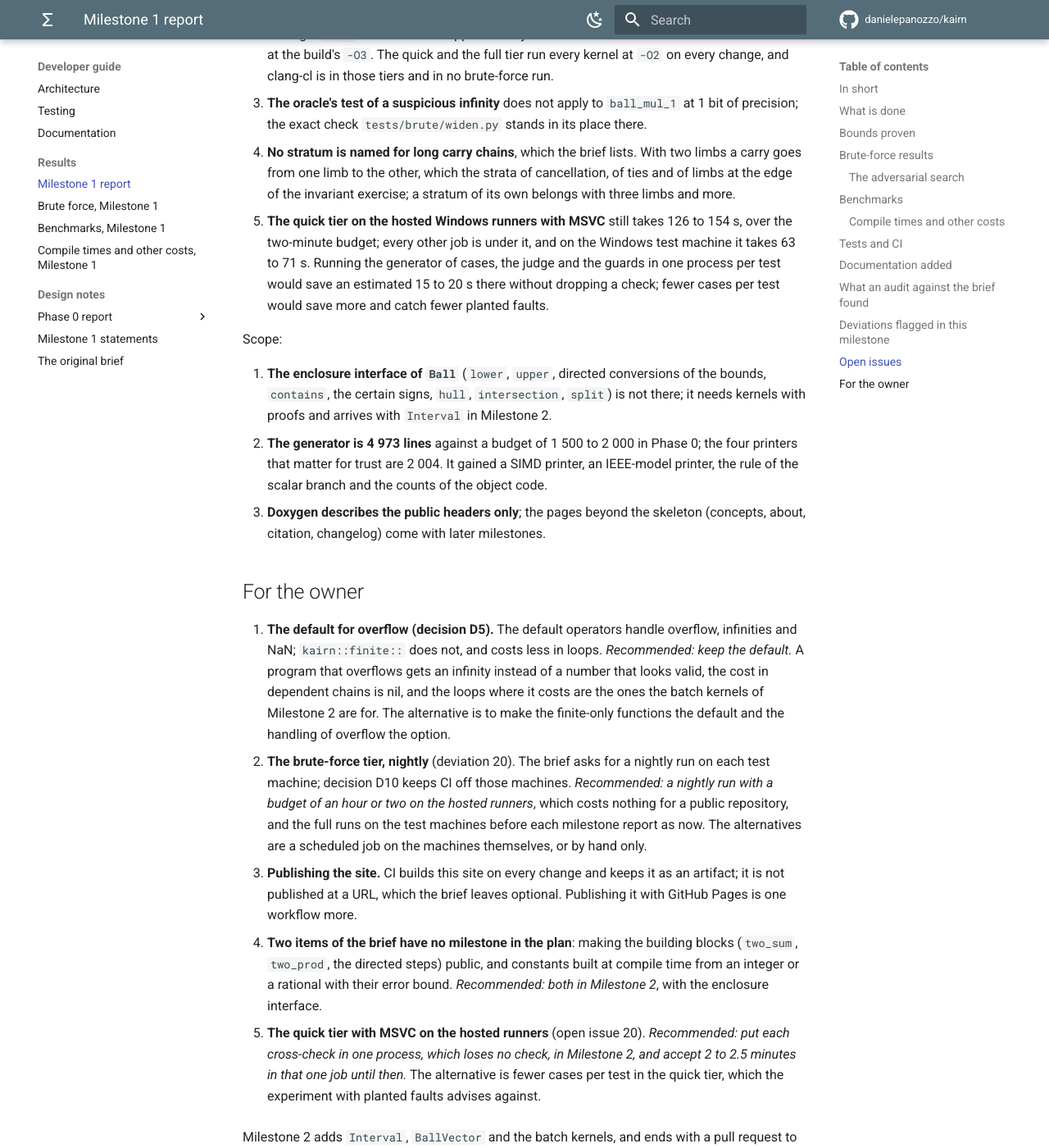
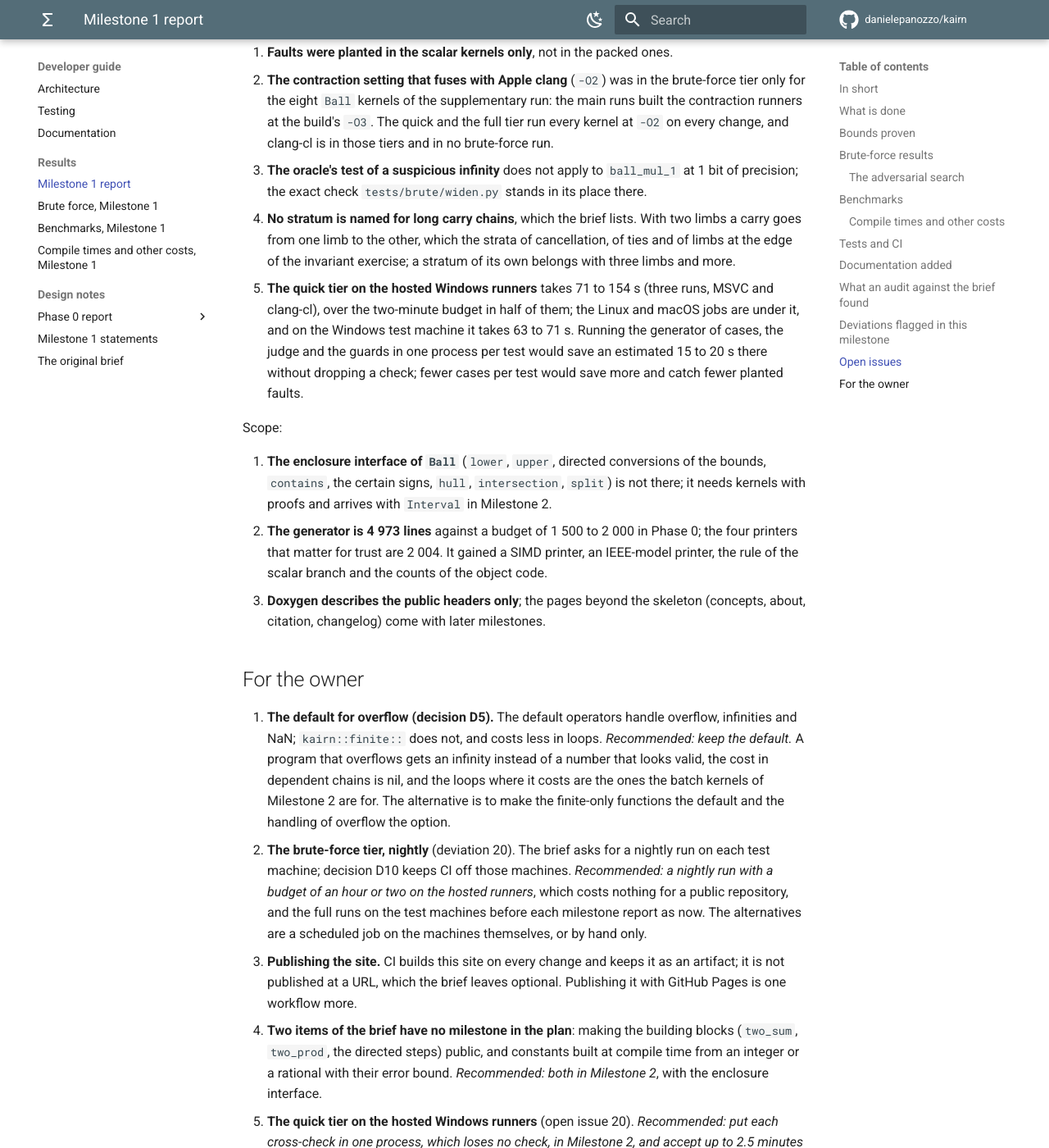
Before and after one commit to danielepanozzo/kairn, an MkDocs documentation site: the page built from docs/developer/results/milestone1.md, in a window 1280 px wide and 1400 px high, scrolled down 15327 px. Shown: the whole window at 82% size. Built offline with MkDocs 1.6.1 and Material for MkDocs 9.7.7, drawn with Linux system fonts in a browser that asks for light colours; comment, search, counter and statistics services are not loaded; some of the changed text lies outside the part shown.

Commit message:
Milestone 1 report: the quick tier on the hosted Windows runners, over three runs
Co-Authored-By: Claude Fable 5.2 <noreply@anthropic.com>
Claude-Session: https://claude.ai/code/session_01ULwCxzT6Dhw9xUiTw8mJz1

```diff
--- a/docs/developer/results/milestone1.md
+++ b/docs/developer/results/milestone1.md
@@ -269,9 +269,9 @@ Measured after the audit, which found them promised and missing
   with MSVC, with `--parallel 4`. The brief asks for under about two minutes per platform, in CI
   too. On the hosted Windows runners the quick tier took 128 to 202 s; the tools' own tests then
   moved to the full tier, which CI also runs on every change. Since then its test step takes 32
-  to 44 s on Linux, 75 to 79 s on macOS and 90 to 94 s on Windows with clang-cl, and 126 and
-  154 s on Windows with MSVC in the first two runs: still over the budget in that one job (open
-  issue 20).
+  to 65 s on Linux and 71 to 79 s on macOS; on Windows, where the hosted runners vary most, 71 to
+  154 s over the first three runs with MSVC and clang-cl, over two minutes in three of those six
+  (open issue 20).
 - **Full tier** (`ctest --test-dir build/tests/full`): 407 to 409 more tests, 5 to 11 minutes; in
   CI on every push, in jobs of its own.
 - **The flag sets of a client** ([Testing](../testing.md#flag-sets)). The audit found that the
@@ -346,7 +346,7 @@ each.
 | In debug builds the scalar operations check the floating-point environment and fail loudly | Implemented, compiled once and never run by a test | Tested on every operation and state; the tests found four defects, now fixed |
 | An adversarial search that maximizes error over bound | None | Built; no claim violated, most bounds reached to within $10^{-15}$ |
 | A failing case is shrunk automatically and added to the quick tier | No shrinker, no stored cases | Built; 185 stored cases run in the quick tier |
-| The quick tier runs in under about two minutes per platform, in CI | 128 to 202 s on the hosted Windows runners | The tools' own tests moved to the full tier: under two minutes in every job except Windows with MSVC, 126 and 154 s |
+| The quick tier runs in under about two minutes per platform, in CI | 128 to 202 s on the hosted Windows runners | The tools' own tests moved to the full tier: under two minutes on Linux and macOS; on Windows 71 to 154 s, over two minutes in three of the first six job runs |
 | Compile times are reported | Not measured | Measured |
 | The cost of the environment check is reported in Milestone 1 | Not measured | Measured: 2 to 21 cycles |
 | MSVC's stack cookie on one-limb values, an open issue for Milestone 1 | Not followed up | Cause found and fixed |
@@ -455,9 +455,9 @@ Tests:
 19. **No stratum is named for long carry chains**, which the brief lists. With two limbs a carry
     goes from one limb to the other, which the strata of cancellation, of ties and of limbs at
     the edge of the invariant exercise; a stratum of its own belongs with three limbs and more.
-20. **The quick tier on the hosted Windows runners with MSVC** still takes 126 to 154 s, over
-    the two-minute budget; every other job is under it, and on the Windows test machine it takes
-    63 to 71 s. Running the generator of cases, the judge and the guards in one process per test
+20. **The quick tier on the hosted Windows runners** takes 71 to 154 s (three runs, MSVC and
+    clang-cl), over the two-minute budget in half of them; the Linux and macOS jobs are under it,
+    and on the Windows test machine it takes 63 to 71 s. Running the generator of cases, the judge and the guards in one process per test
     would save an estimated 15 to 20 s there without dropping a check; fewer cases per test would
     save more and catch fewer planted faults.
 
@@ -493,9 +493,9 @@ Scope:
    an integer or a rational with their error bound. *Recommended: both in Milestone 2*, with the
    enclosure interface.
 
-5. **The quick tier with MSVC on the hosted runners** (open issue 20). *Recommended: put each
-   cross-check in one process, which loses no check, in Milestone 2, and accept 2 to 2.5 minutes
-   in that one job until then.* The alternative is fewer cases per test in the quick tier, which
+5. **The quick tier on the hosted Windows runners** (open issue 20). *Recommended: put each
+   cross-check in one process, which loses no check, in Milestone 2, and accept up to 2.5 minutes
+   in those two jobs until then.* The alternative is fewer cases per test in the quick tier, which
    the experiment with planted faults advises against.
 
 Milestone 2 adds `Interval`, `BallVector` and the batch kernels, and ends with a pull request to
```
